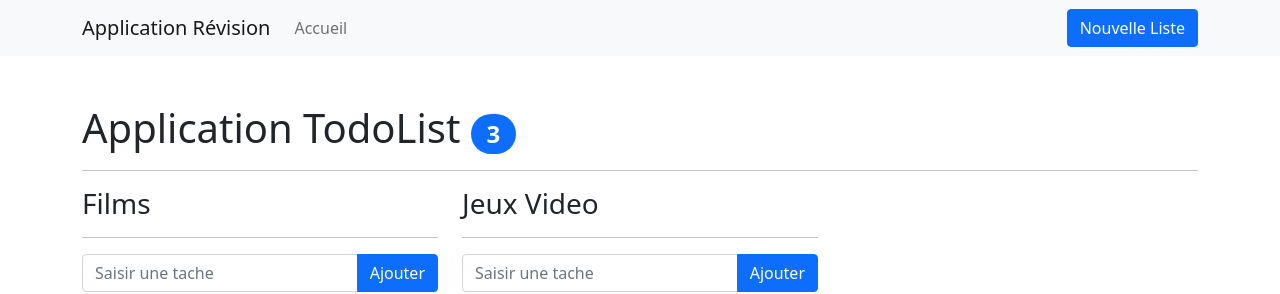
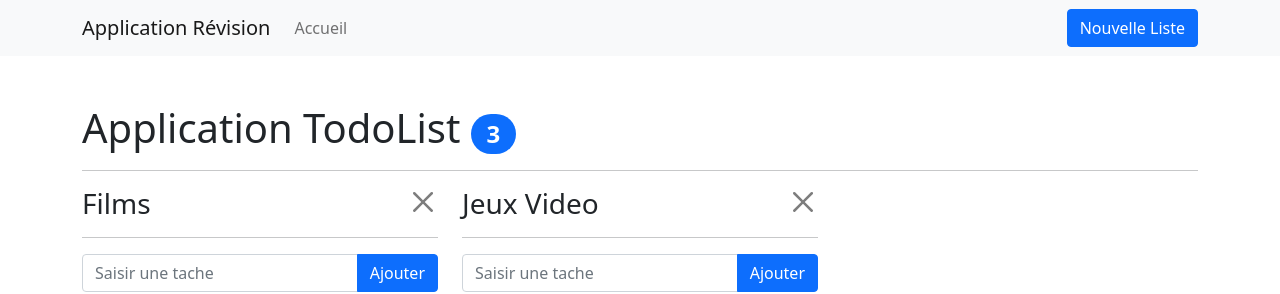
Before and after one commit to plarrat/EIT-3eme-App-Revision, a React (Create React App) app: page / in a window 1280 px wide. Shown: the top 294 px of the page. Built offline with nearby package versions, Linux system fonts and the light colour scheme.

Commit message:
close button

```diff
--- a/src/components/TodoList/TodoList.jsx
+++ b/src/components/TodoList/TodoList.jsx
@@ -1,5 +1,11 @@
 import { useState, useEffect, useCallback } from 'react'
-import { InputGroup, FormControl, Button, ListGroup } from 'react-bootstrap'
+import {
+  InputGroup,
+  FormControl,
+  Button,
+  ListGroup,
+  CloseButton,
+} from 'react-bootstrap'
 
 export default function TodoList(props) {
   const { titre, todosParam, setListe, liste, indexListe } = props
@@ -62,7 +68,9 @@ export default function TodoList(props) {
 
   return (
     <>
-      <h3>{titre}</h3>
+      <h3>
+        {titre} <CloseButton className="fs-5 float-end" />
+      </h3>
       <hr />
       <InputGroup className="mb-3">
         <FormControl
```
